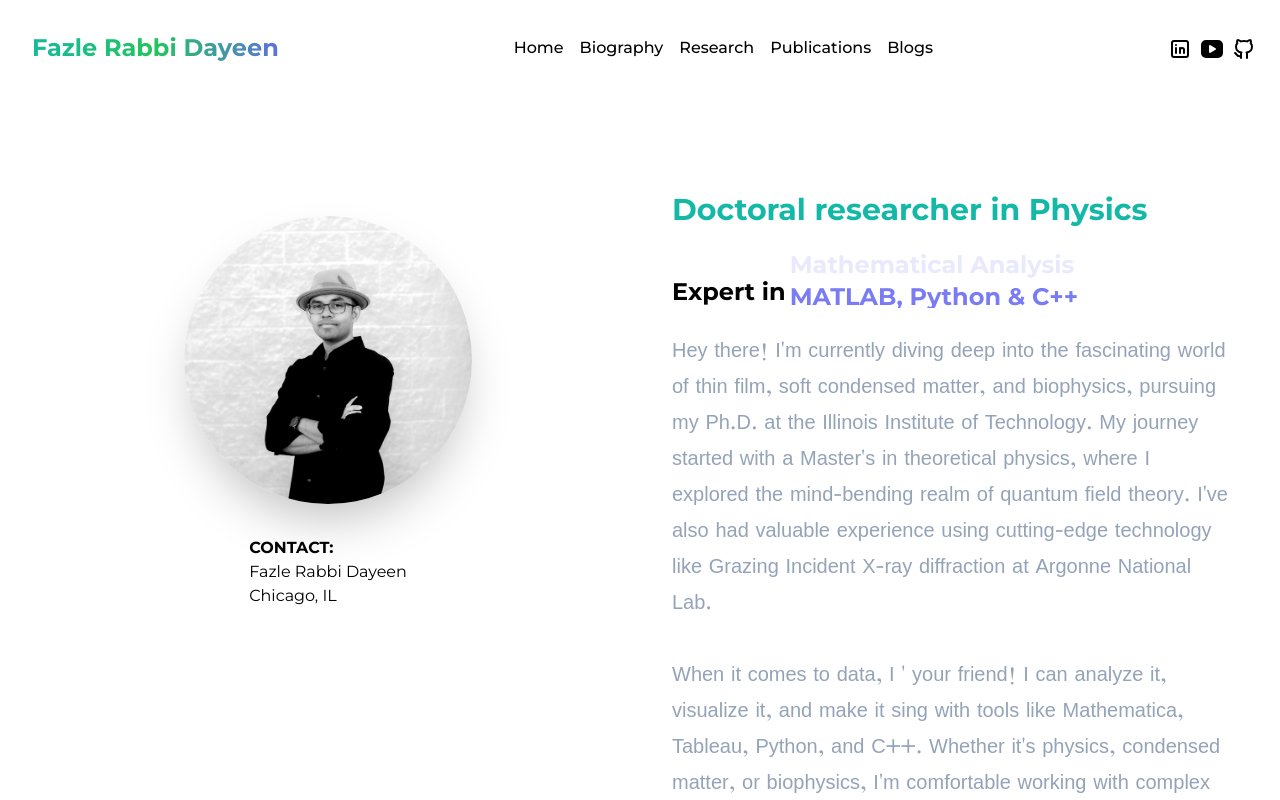
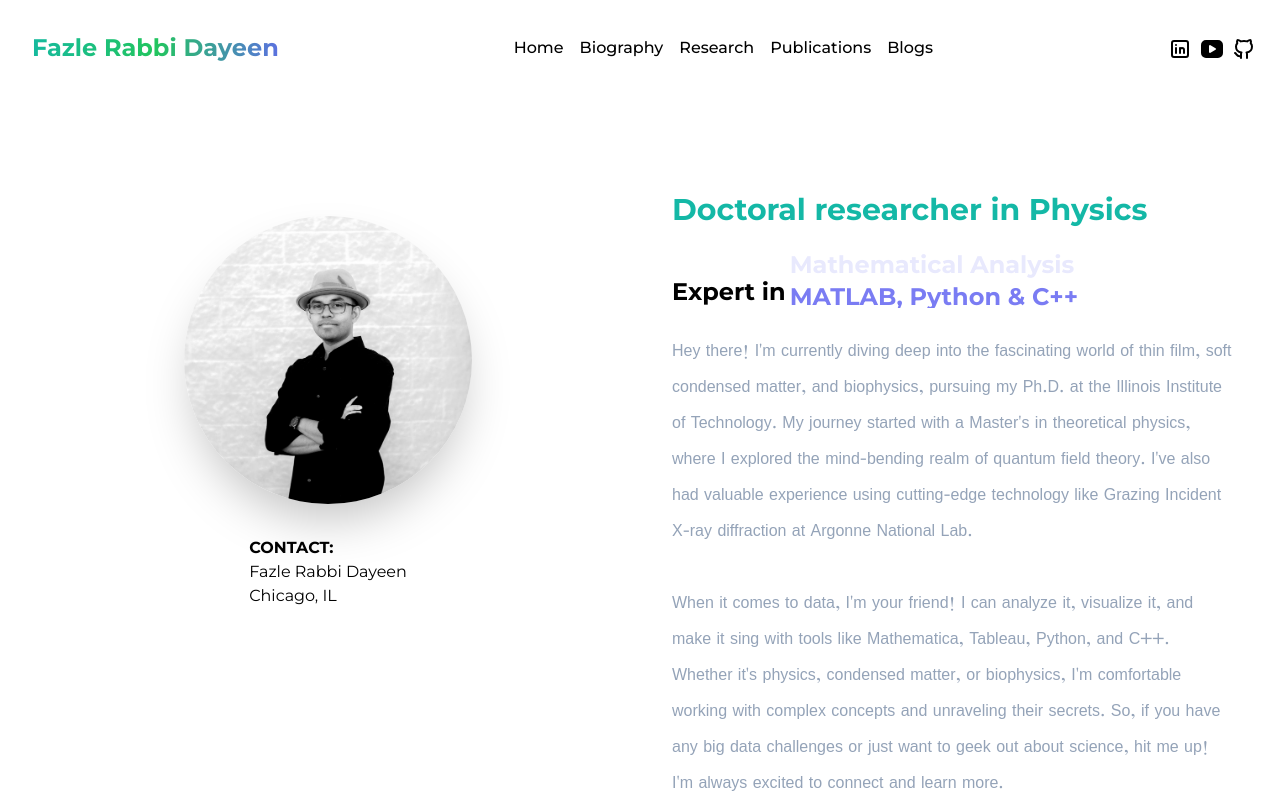
Before and after one commit to frdayeen/frdayeen.github.io, a Next.js app: page / in a window 1280 px wide. Shown: the top 800 px of the page. Built offline with nearby package versions, Linux system fonts and the light colour scheme.

Commit message:
text size

```diff
--- a/src/app/components/HomeComponents.tsx
+++ b/src/app/components/HomeComponents.tsx
@@ -38,10 +38,10 @@
 
   </div>
 
-  <p lang="bn" className="pt-4 pb-10 mx-4 text-slate-400 text-xl leading-9 font-bodyText">
+  <p lang="en" className="pt-4 pb-10 mx-4 text-slate-400 text-base leading-9 font-bodyText">
   Hey there! I&apos;m currently diving deep into the fascinating world of thin film, soft condensed matter, and biophysics, pursuing my Ph.D. at the Illinois Institute of Technology. My journey started with a Master&apos;s in theoretical physics, where I explored the mind-bending realm of quantum field theory. I&apos;ve also had valuable experience using cutting-edge technology like Grazing Incident X-ray diffraction at Argonne National Lab.
   <br/><br/>
-When it comes to data, I &apos; your friend! I can analyze it, visualize it, and make it sing with tools like Mathematica, Tableau, Python, and C++. Whether it&apos;s physics, condensed matter, or biophysics, I&apos;m comfortable working with complex concepts and unraveling their secrets. So, if you have any big data challenges or just want to geek out about science, hit me up! I&apos;m always excited to connect and learn more.
+When it comes to data, I&apos;m your friend! I can analyze it, visualize it, and make it sing with tools like Mathematica, Tableau, Python, and C++. Whether it&apos;s physics, condensed matter, or biophysics, I&apos;m comfortable working with complex concepts and unraveling their secrets. So, if you have any big data challenges or just want to geek out about science, hit me up! I&apos;m always excited to connect and learn more.
     </p>
     <Link href={"/Dayeen_CV.pdf"} target="_blank" download={true} className="bg-teal-600 text-white mx-4 p-2.5 px-6 rounded-lg text-lg font-bold font-Montserrat hover:bg-white hover:text-teal-600 border-2 border-solid border-transparent hover:border-teal-600">Curriculum Vita <svg xmlns="http://www.w3.org/2000/svg" className=" inline-block icon icon-tabler icon-tabler-download" width="24" height="24" viewBox="0 0 24 24" strokeWidth="2" stroke="currentColor" fill="none" strokeLinecap="round" strokeLinejoin="round"><path stroke="none" d="M0 0h24v24H0z" fill="none"/><path d="M4 17v2a2 2 0 0 0 2 2h12a2 2 0 0 0 2 -2v-2" /><path d="M7 11l5 5l5 -5" /><path d="M12 4l0 12" /></svg></Link>
     <Link href={"mailto:fdayeen@hawk.iit.edu"} target="_blank" className={`font-Montserrat font-bold ml-6 relative after:bg-teal-600 after:absolute after:h-1 after:w-0  after:top-6 after:left-0 hover:after:w-full after:transition-all after:duration-300 cursor-pointer`}>Email</Link>
```
